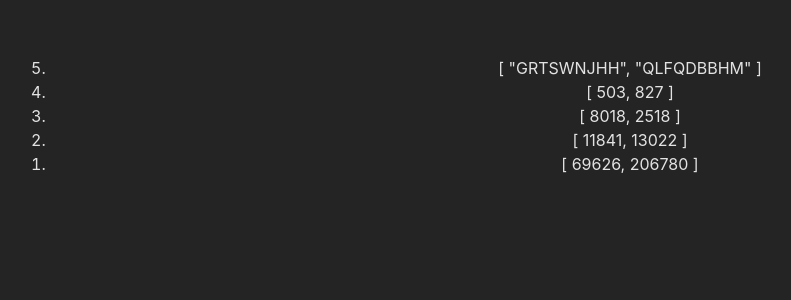
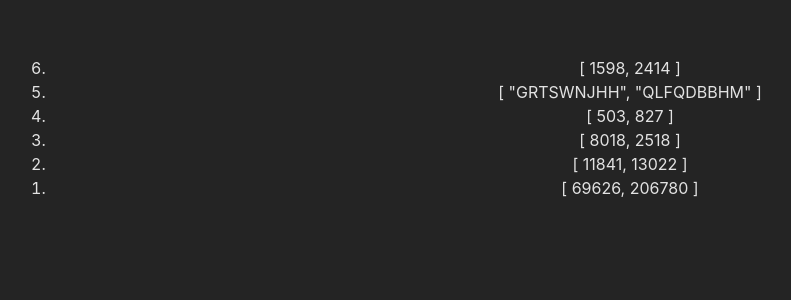
Before and after one commit to Vsnegovik/adventofCode2022, a Vue app: page / in a window 1280 px wide. Shown: the top 300 px of the page, without its empty margins (30-821 px from the left). Built offline with nearby package versions, Linux system fonts and the light colour scheme.

Commit message:
feat: task 6

```diff
--- a/src/App.vue
+++ b/src/App.vue
@@ -5,8 +5,9 @@ import task2 from './task2'
 import task3 from './task3'
 import task4 from './task4'
 import task5 from './task5'
+import task6 from './task6'
 
-const answers = reactive([task5, task4, task3, task2, task1])
+const answers = reactive([task6, task5, task4, task3, task2, task1])
 </script>
 
 <template>
--- /dev/null
+++ b/src/task6.ts
@@ -0,0 +1,20 @@
+import { each, map, size, slice } from 'lodash'
+import { flow, split, uniq } from 'lodash/fp'
+
+const input = flow([split('')])(inputs.input6)
+const getInputData = (n: number) =>
+  map(input, (_, i: number) => slice(input, i, i + n))
+
+const getOutput = (n: number) => {
+  let output = 0
+
+  each(getInputData(n), (el, i) => {
+    if (size(uniq(el)) === size(el) && !output) {
+      output = i + n
+    }
+  })
+
+  return output
+}
+
+export default [getOutput(4), getOutput(14)]
```
Also changed, not shown: src/assets/inputs/input6.txt (added).
